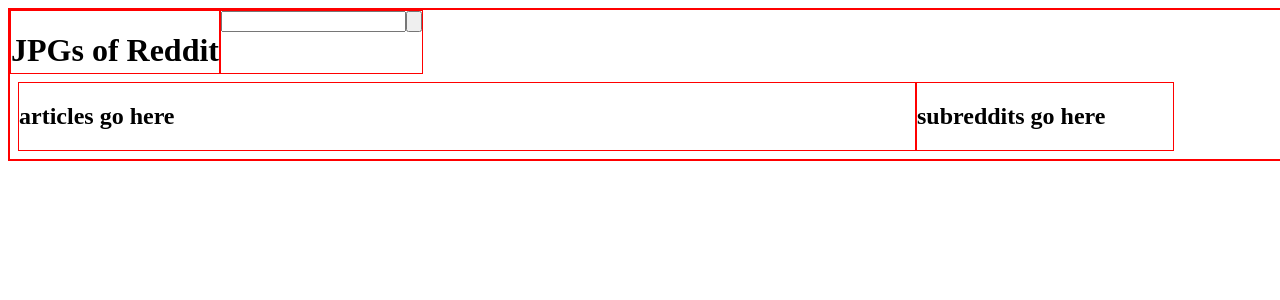
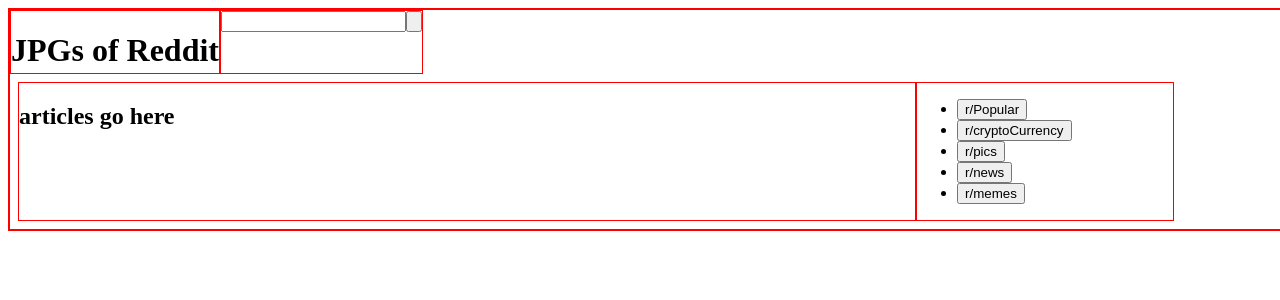
Before and after one commit to InstaClean/reddit-mini, a React (Create React App) app: page / in a window 1280 px wide. Shown: the top 300 px of the page. Built offline with nearby package versions, Linux system fonts and the light colour scheme; no server answers.

Commit message:
added buttons

```diff
--- a/src/features/subreddits/subreddits.tsx
+++ b/src/features/subreddits/subreddits.tsx
@@ -1,9 +1,13 @@
 export const Subreddits = () => {
     return (
         <div className="subreddits" >
-            <h2>
-                subreddits go here
-            </h2>
+            <ul>
+                <li><button>r/Popular</button></li>
+                <li><button>r/cryptoCurrency</button></li>
+                <li><button>r/pics</button></li>
+                <li><button>r/news</button></li>
+                <li><button>r/memes</button></li>
+            </ul>
         </div>
 
     )
```
